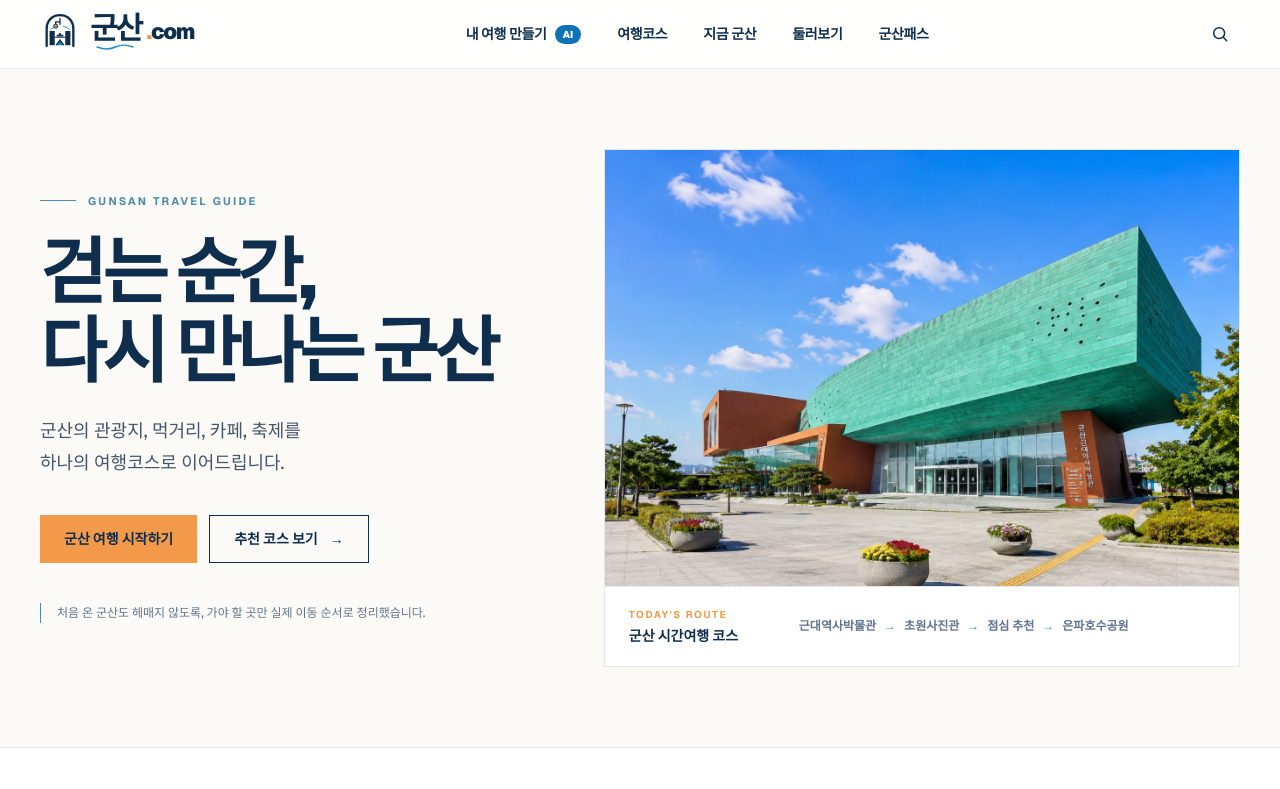
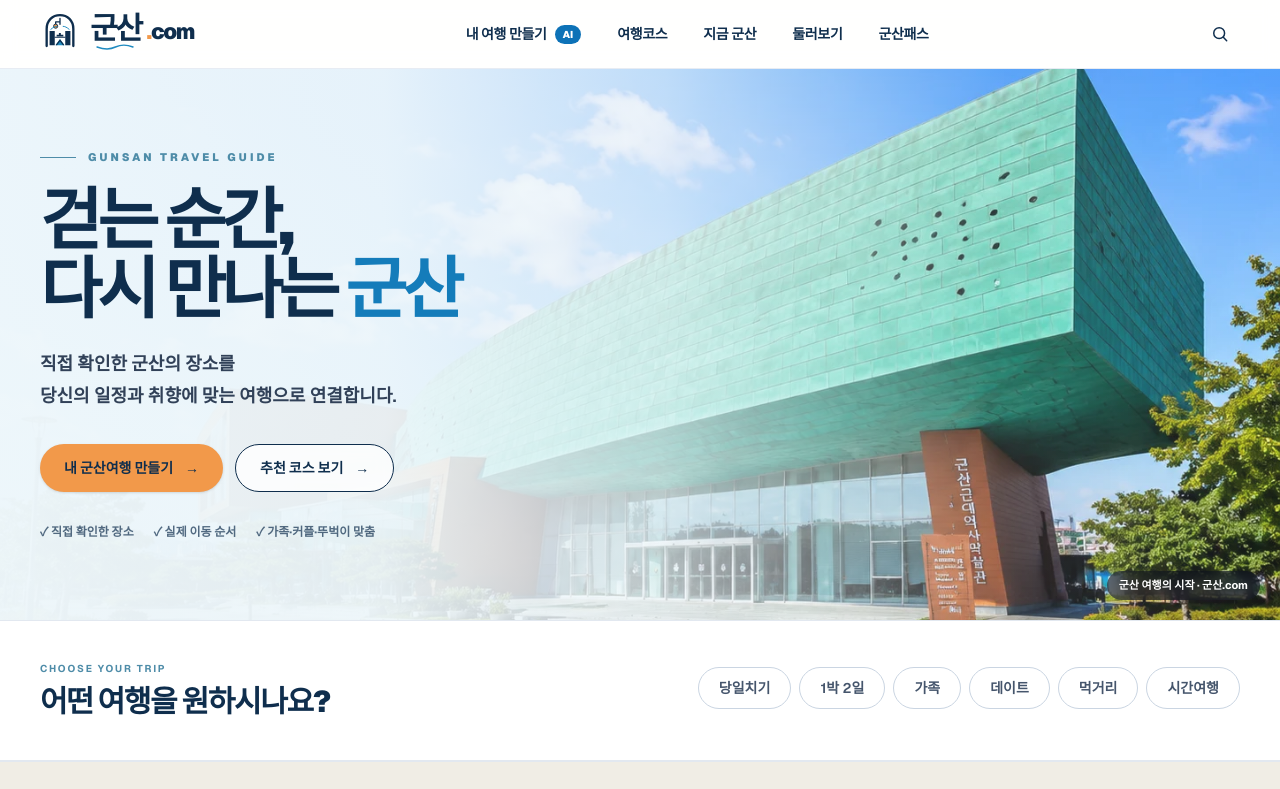
Before and after one commit to Aprasaks/gunsan-com, a Next.js app: page / in a window 1280 px wide. Shown: the top 789 px of the page. Built offline with nearby package versions, Linux system fonts and the light colour scheme; a web font is replaced by a local one.

Commit message:
redesign hero around travel planning value

```diff
--- a/components/SearchHero.tsx
+++ b/components/SearchHero.tsx
@@ -1,73 +1,66 @@
 import Image from "next/image";
 import Link from "next/link";
 
-const routeStops = ["근대역사박물관", "초원사진관", "점심 추천", "은파호수공원"] as const;
-
 export default function SearchHero() {
   return (
-    <section className="border-b border-slate-200 bg-[#fbfaf6]">
-      <div className="mx-auto grid w-full max-w-[1440px] gap-10 px-5 py-12 sm:px-8 sm:py-16 lg:grid-cols-[0.88fr_1.12fr] lg:items-center lg:gap-16 lg:px-10 lg:py-20">
-        <div className="max-w-[620px]">
-          <div className="flex items-center gap-3 text-[10px] font-bold tracking-[0.2em] text-sea-blue sm:text-[11px]">
+    <section className="relative isolate overflow-hidden border-b border-slate-200 bg-[#eef7fb]">
+      <div className="absolute inset-0 -z-20">
+        <Image
+          src="/images/places/gunsan-modern-history-museum.webp"
+          alt=""
+          fill
+          preload
+          sizes="100vw"
+          className="object-cover object-center"
+        />
+      </div>
+      <div className="absolute inset-0 -z-10 bg-[linear-gradient(90deg,rgba(238,247,251,0.98)_0%,rgba(238,247,251,0.95)_30%,rgba(238,247,251,0.72)_52%,rgba(238,247,251,0.16)_78%,rgba(238,247,251,0.08)_100%)]" />
+
+      <div className="mx-auto flex min-h-[500px] w-full max-w-[1440px] items-center px-5 py-14 sm:px-8 sm:py-16 lg:min-h-[540px] lg:px-10 lg:py-20">
+        <div className="max-w-[650px]">
+          <div className="flex items-center gap-3 text-[10px] font-black tracking-[0.28em] text-sea-blue sm:text-[11px]">
             <span className="h-px w-9 bg-sea-blue" aria-hidden="true" />
             GUNSAN TRAVEL GUIDE
           </div>
-          <h1 className="mt-6 text-[2.8rem] font-black leading-[1.1] tracking-[-0.06em] text-gunsan-navy sm:text-[3.8rem] lg:text-[4.5rem]">
+
+          <h1 className="mt-5 text-[2.75rem] font-black leading-[1.03] tracking-[-0.07em] text-gunsan-navy sm:text-[3.7rem] lg:text-[4.2rem]">
             걷는 순간,
-            <br />다시 만나는 군산
+            <br />
+            다시 만나는 <span className="text-[#147cba]">군산</span>
           </h1>
-          <p className="mt-6 max-w-[540px] text-base font-medium leading-8 text-slate-600 sm:text-lg">
-            군산의 관광지, 먹거리, 카페, 축제를
-            <br className="hidden sm:block" /> 하나의 여행코스로 이어드립니다.
+
+          <p className="mt-6 max-w-[560px] text-base font-semibold leading-7 text-slate-700 sm:text-lg sm:leading-8">
+            직접 확인한 군산의 장소를
+            <br className="hidden sm:block" /> 당신의 일정과 취향에 맞는 여행으로 연결합니다.
           </p>
 
-          <div className="mt-9 flex flex-col gap-3 sm:flex-row">
+          <div className="mt-8 flex flex-col gap-3 sm:flex-row">
             <Link
               href="#start"
-              className="inline-flex h-12 items-center justify-center bg-lantern px-6 text-sm font-extrabold text-gunsan-navy transition-colors hover:bg-[#ee8c35]"
+              className="inline-flex h-12 items-center justify-center rounded-full bg-lantern px-6 text-sm font-black text-gunsan-navy shadow-sm transition hover:-translate-y-0.5 hover:bg-[#ee8c35]"
             >
-              군산 여행 시작하기
+              내 군산여행 만들기
+              <span className="ml-3" aria-hidden="true">→</span>
             </Link>
             <Link
               href="#courses"
-              className="inline-flex h-12 items-center justify-center border border-gunsan-navy px-6 text-sm font-extrabold text-gunsan-navy transition-colors hover:bg-gunsan-navy hover:text-white"
+              className="inline-flex h-12 items-center justify-center rounded-full border border-gunsan-navy bg-white/80 px-6 text-sm font-black text-gunsan-navy backdrop-blur transition hover:-translate-y-0.5 hover:bg-gunsan-navy hover:text-white"
             >
               추천 코스 보기
               <span className="ml-3" aria-hidden="true">→</span>
             </Link>
           </div>
 
-          <p className="mt-10 border-l border-sea-blue pl-4 text-xs font-medium leading-5 text-slate-500">
-            처음 온 군산도 헤매지 않도록, 가야 할 곳만 실제 이동 순서로 정리했습니다.
-          </p>
+          <div className="mt-8 flex flex-wrap gap-x-5 gap-y-2 text-xs font-bold text-gunsan-navy/70">
+            <span>✓ 직접 확인한 장소</span>
+            <span>✓ 실제 이동 순서</span>
+            <span>✓ 가족·커플·뚜벅이 맞춤</span>
+          </div>
         </div>
+      </div>
 
-        <figure className="border border-slate-200 bg-white">
-          <div className="relative aspect-[4/3] overflow-hidden sm:aspect-[16/11]">
-            <Image
-              src="/images/places/gunsan-modern-history-museum.webp"
-              alt="맑은 날의 군산근대역사박물관"
-              fill
-              preload
-              sizes="(max-width: 1024px) 100vw, 760px"
-              className="object-cover"
-            />
-          </div>
-          <figcaption className="grid gap-5 border-t border-slate-200 px-5 py-5 sm:grid-cols-[150px_1fr] sm:px-6">
-            <div>
-              <p className="text-[10px] font-bold tracking-[0.16em] text-lantern">TODAY&apos;S ROUTE</p>
-              <p className="mt-1 text-sm font-extrabold text-gunsan-navy">군산 시간여행 코스</p>
-            </div>
-            <ol className="flex flex-wrap items-center gap-x-2 gap-y-1 text-xs font-semibold leading-5 text-slate-500" aria-label="오늘 추천 코스">
-              {routeStops.map((stop, index) => (
-                <li key={stop} className="flex items-center gap-2">
-                  <span>{stop}</span>
-                  {index < routeStops.length - 1 ? <span className="text-sea-blue" aria-hidden="true">→</span> : null}
-                </li>
-              ))}
-            </ol>
-          </figcaption>
-        </figure>
+      <div className="absolute bottom-5 right-5 hidden rounded-full bg-slate-950/55 px-3 py-1.5 text-[11px] font-bold text-white backdrop-blur md:block">
+        군산 여행의 시작 · 군산.com
       </div>
     </section>
   );
```
